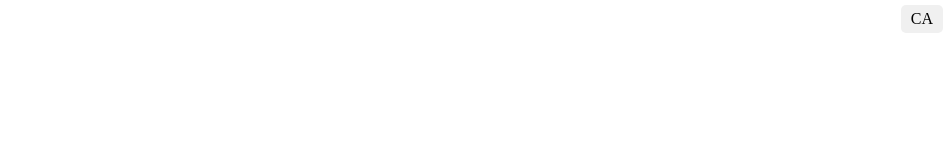
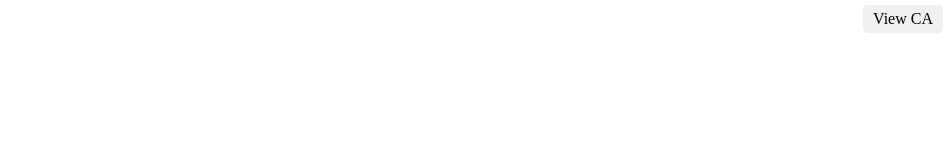
Before and after one commit to scaryskeeletons/images, a SvelteKit app: page / in a window 1280 px wide. Shown: the top 160 px of the page, without its empty margins (332-1280 px from the left). Built offline with nearby package versions, Linux system fonts and the light colour scheme.

Commit message:
Changed CA button text

```diff
--- a/src/routes/+page.svelte
+++ b/src/routes/+page.svelte
@@ -16,7 +16,7 @@
 <main class="main-content">
     <DrawingTool />
     <div class="ca-copy" on:click={copyText}>
-        CA
+        View CA
       </div>
     <div class="social-links">
         <a href="https://twitter.com/noobcto/" target="_blank" rel="noopener" class="social-link">
```
